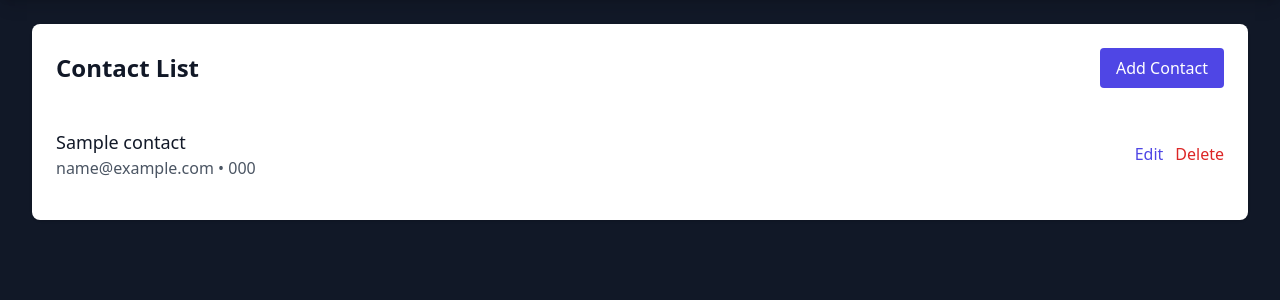
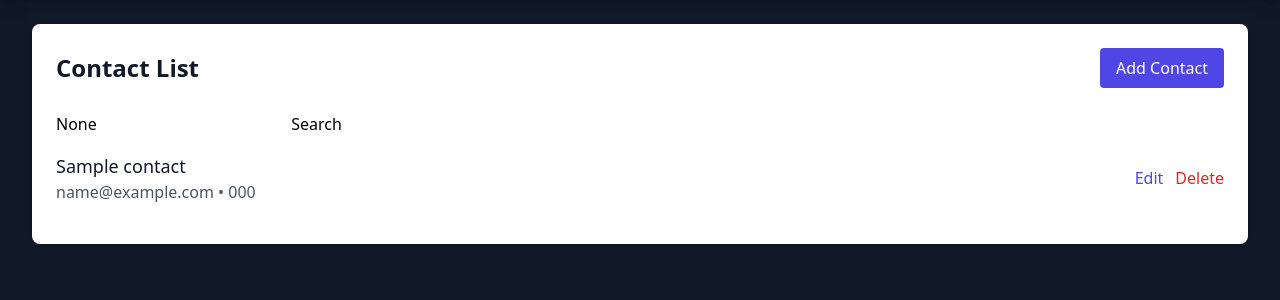
Before and after one commit to hiralinda/contact-list-crud, a Django app: page /contacts/ in a window 1280 px wide. Shown: the part 64-364 px from the top of the page. Run offline with Django 5.2, Linux system fonts and the light colour scheme; tables that the repository leaves empty hold one stand-in row (values such as "Sample post"); some libraries are stand-ins or nearby versions.

Commit message:
add search feature

```diff
--- a/contacts/templates/contacts/contact_list.html
+++ b/contacts/templates/contacts/contact_list.html
@@ -10,6 +10,12 @@
             Add Contact
         </a>
     </div>
+
+    <!-- Search Form -->
+    <form method="GET" action="{% url 'contact_list' %}">
+        <input type="text" name="q" placeholder="Search..." value="{{ query }}" />
+        <button type="submit">Search</button>
+    </form>
 
     <div class="divide-y divide-gray-200">
         {% for contact in contacts %}
@@ -24,7 +30,13 @@
                 </div>
             </div>
         {% empty %}
-            <p class="py-4 text-gray-500 text-center">No contacts found.</p>
+            <p class="py-4 text-gray-500 text-center">
+                {% if request.GET.search %}
+                    No contacts found matching your search.
+                {% else %}
+                    No contacts found.
+                {% endif %}
+            </p>
         {% endfor %}
     </div>
 </div>
--- a/contacts/views.py
+++ b/contacts/views.py
@@ -1,14 +1,24 @@
 from django.shortcuts import render, redirect, get_object_or_404
 from .models import Contact
 from .forms import ContactForm
+from django.views.generic import ListView
+from django.db.models import Q
 
 def index(request):
     return render(request, 'index.html')
 
 # List all contacts
 def contact_list(request):
-    contacts = Contact.objects.all()
-    return render(request, 'contacts/contact_list.html', {'contacts': contacts})
+    query = request.GET.get('q')
+    if query:
+        contacts = Contact.objects.filter(
+            Q(name__icontains=query) | Q(email__icontains=query) | Q(phone__icontains=query)
+        )
+    else:
+        contacts = Contact.objects.all()
+
+    return render(request, 'contacts/contact_list.html', {'contacts': contacts, 'query': query})
+
 
 # Create a new contact
 def contact_create(request):
```
